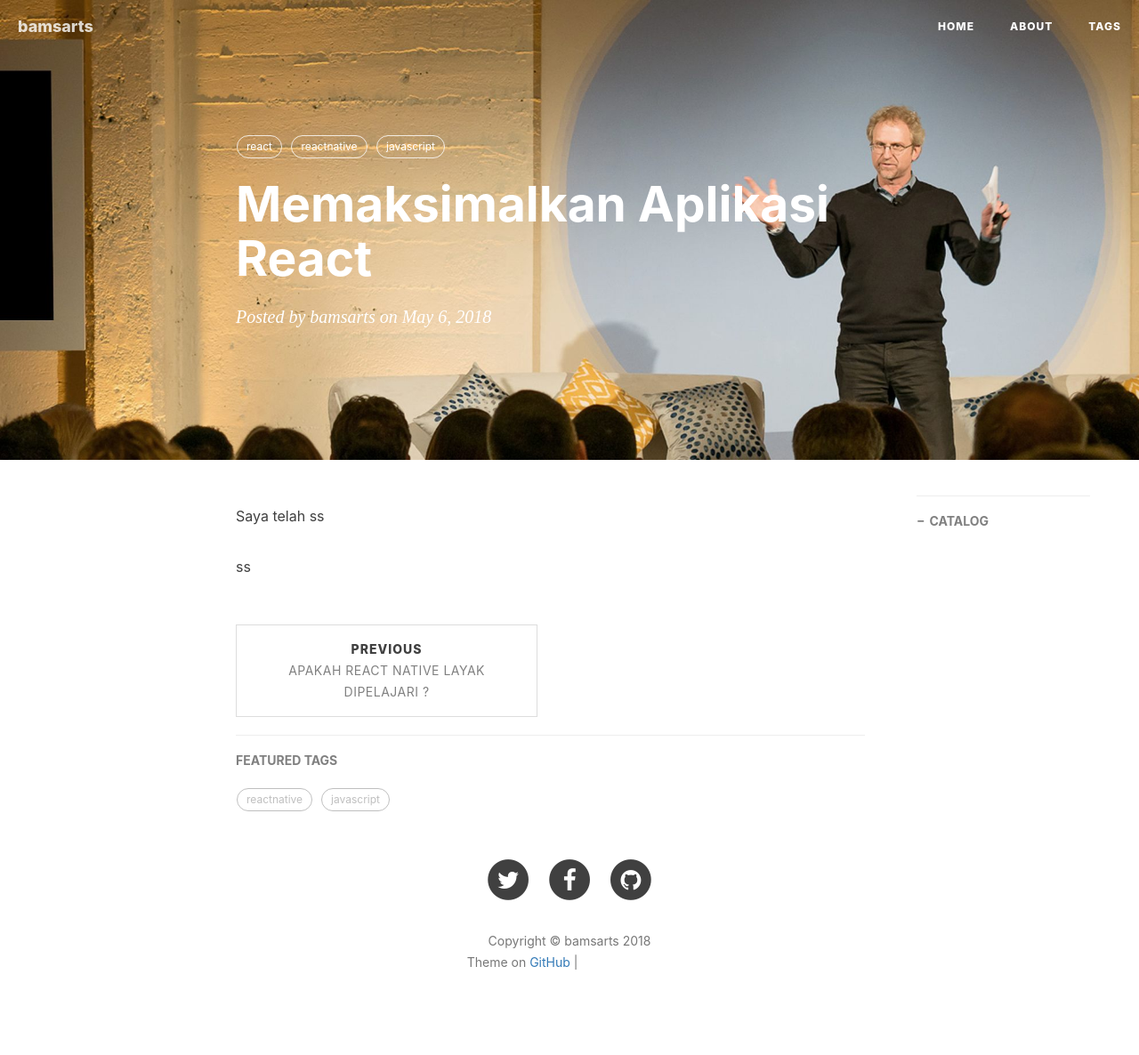
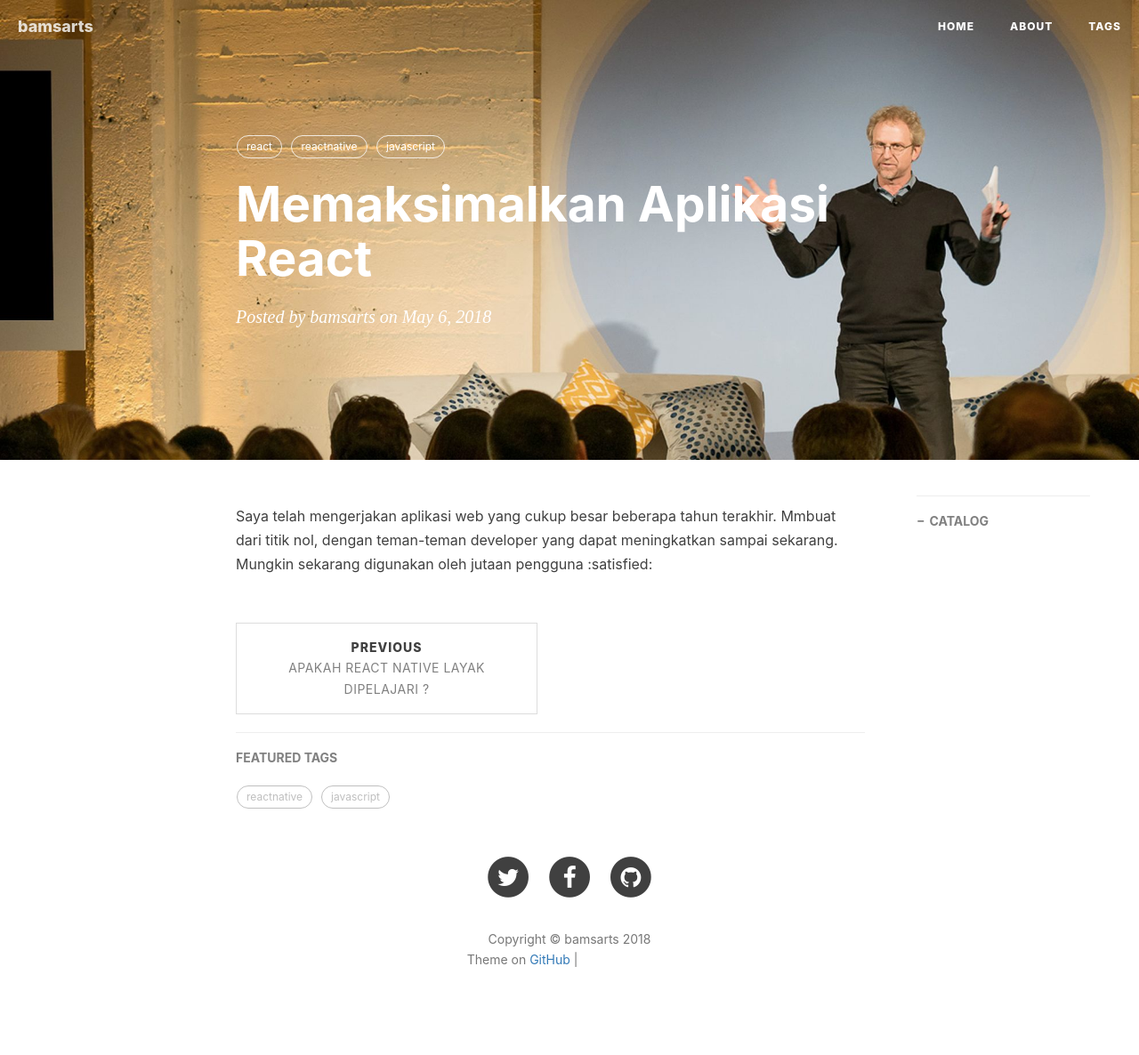
Before and after one commit to bamsarts/bamsarts.github.io, a Jekyll site: the page built from _posts/2018-06-05-Memaksimalkan-Aplikasi-React.md, in a window 1280 px wide. Shown: the whole page at 89% size. Built offline with Jekyll 4.4.1, drawn with Linux system fonts in a browser that asks for light colours; nearby versions of some CDN libraries; comment, search, counter and statistics services are not loaded; grey boxes are pictures that could not be loaded.

Commit message:
add 1 sentence

```diff
--- a/_posts/2018-06-05-Memaksimalkan-Aplikasi-React.md
+++ b/_posts/2018-06-05-Memaksimalkan-Aplikasi-React.md
@@ -13,6 +13,4 @@ tags:
 ---
 
 
-Saya telah ss
-
-ss
+Saya telah mengerjakan aplikasi web yang cukup besar beberapa tahun terakhir. Mmbuat dari titik nol, dengan teman-teman developer yang dapat meningkatkan sampai sekarang. Mungkin sekarang digunakan oleh jutaan pengguna :satisfied:
```
